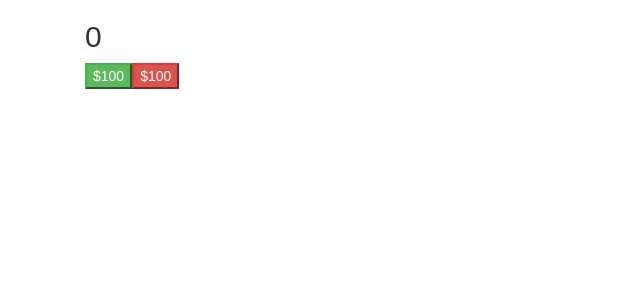
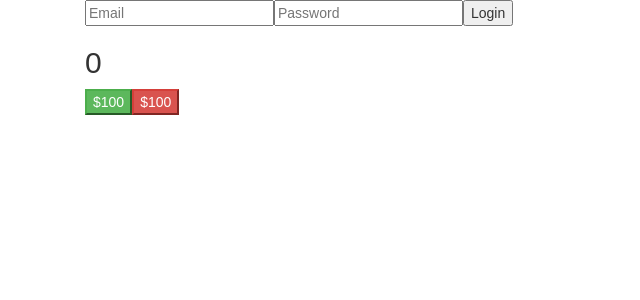
Before and after one commit to bennaflynn/ReactPWA, a React (Create React App) app in the folder bens-budget-react/: page / in a window 1280 px wide. Shown: the top 300 px of the page, without its empty margins (0-640 px from the left). Built offline with nearby package versions, Linux system fonts and the light colour scheme.

Commit message:
Finances now can list the finances of a specific user. Helper functions added to the react side. Basic login call to the node api

```diff
--- a/bens-budget-react/package.json
+++ b/bens-budget-react/package.json
@@ -5,6 +5,7 @@
   "dependencies": {
     "react": "^16.4.1",
     "react-dom": "^16.4.1",
+    "react-router-dom": "^4.3.1",
     "react-scripts": "1.1.4"
   },
   "scripts": {
--- a/bens-budget-react/src/App.js
+++ b/bens-budget-react/src/App.js
@@ -4,11 +4,13 @@ import './App.css';
 
 //load components
 import Finances from './components/Finances';
+import Login from './components/Login';
 
 class App extends Component {
   render() {
     return (
       <div className="container">
+        <Login />
         <Finances />
       </div>
     );
--- /dev/null
+++ b/bens-budget-react/src/Config.js
@@ -0,0 +1 @@
+export const API_URL = "http://localhost:5000";
--- /dev/null
+++ b/bens-budget-react/src/Helper.js
@@ -0,0 +1,10 @@
+import React from 'react';
+/**
+ * Fetch JSON Response
+ * @param {object} response
+ */
+export const handleResponse = (response) => {
+    return response.json().then(json => {
+        return response.ok ? json : Promise.reject(json);
+    });
+}
--- a/bens-budget-react/src/components/Finances.js
+++ b/bens-budget-react/src/components/Finances.js
@@ -51,19 +51,19 @@ class Finances extends Component {
         //when I have error handling
         if(error) {
             return (
-                <div class="error">{error}</div>
+                <div className="error">{error}</div>
             );
         }
 
         return(
-            <div class='container'>
+            <div className='container'>
                 <h2>{balance}</h2>
                 <button
-                class='btn-success'
+                className='btn-success'
                 onClick={() => this.incrementBalance(100)}
                 >$100</button>
                 <button
-                class='btn-danger'
+                className='btn-danger'
                 onClick={() => this.decrementBalance(100)}>$100</button>
             </div>
         );
--- /dev/null
+++ b/bens-budget-react/src/components/Login.js
@@ -0,0 +1,98 @@
+import React, {Component} from 'react';
+//since we want to navigate to another controller
+//after the person has logged in, we are going to use
+//withrouter
+import {withRouter} from 'react-router-dom';
+import {API_URL} from '../Config';
+//import the handleresponse helper
+import {handleResponse} from '../Helper';
+
+class Login extends Component {
+    constructor() {
+        super();
+
+        this.state = {
+            email: "",
+            password: "",
+            loading: false,
+            success: false
+        }
+        //bind so they can use the 'this' keyword
+        this.handleEmailChange = this.handleEmailChange.bind(this);
+        this.handlePasswordChange = this.handlePasswordChange.bind(this);
+        this.handleSubmit = this.handleSubmit.bind(this);
+
+    }
+
+    //deal with the changing of the email input
+    handleEmailChange(event) {
+        this.setState({email: event.target.value});
+    }
+    handlePasswordChange(event) {
+        this.setState({password: event.target.value});
+    }
+
+    handleSubmit(event) {
+        //stop the redirect
+        event.preventDefault();
+
+        const {email, password} = this.state;
+        console.log(email);
+        if(email.length < 1 || password.length < 1) {
+            return '';
+        }
+        //set loading to true
+        //this.setState({loading: true});
+
+        //now call our api to login
+        fetch(`${API_URL}/users/login`,
+        {method: 'POST',
+        headers: {
+            'Accept': 'application/json',
+            'Content-Type':'application/json'
+        },
+        body: JSON.stringify({
+            email: email,
+            password: password
+        })
+        })
+        //now handle the response
+        .then(handleResponse)
+        .then((result) => {
+            console.log(result);
+        })
+        .catch((error) => {
+            console.log(error);
+        })
+
+
+    }
+
+    render() {
+        const {email, password, loading, success} = this.state;
+
+        return (
+            <div className='container'>
+                <form onSubmit={this.handleSubmit}>
+                    <input
+                    className='login-input'
+                    type='text'
+                    placeholder='Email'
+                    name='email'
+                    value={email}
+                    onChange={this.handleEmailChange}/>
+                    <input
+                    className='login-input'
+                    type='password'
+                    placeholder='Password'
+                    name='password'
+                    value={password}
+                    onChange={this.handlePasswordChange}/>
+                    <button type='submit'>Login</button>
+                </form>
+            </div>
+        );
+    }
+}
+
+export default Login;
```
Also changed, not shown: 2 other files (tests, documents, lock files or other folders).
